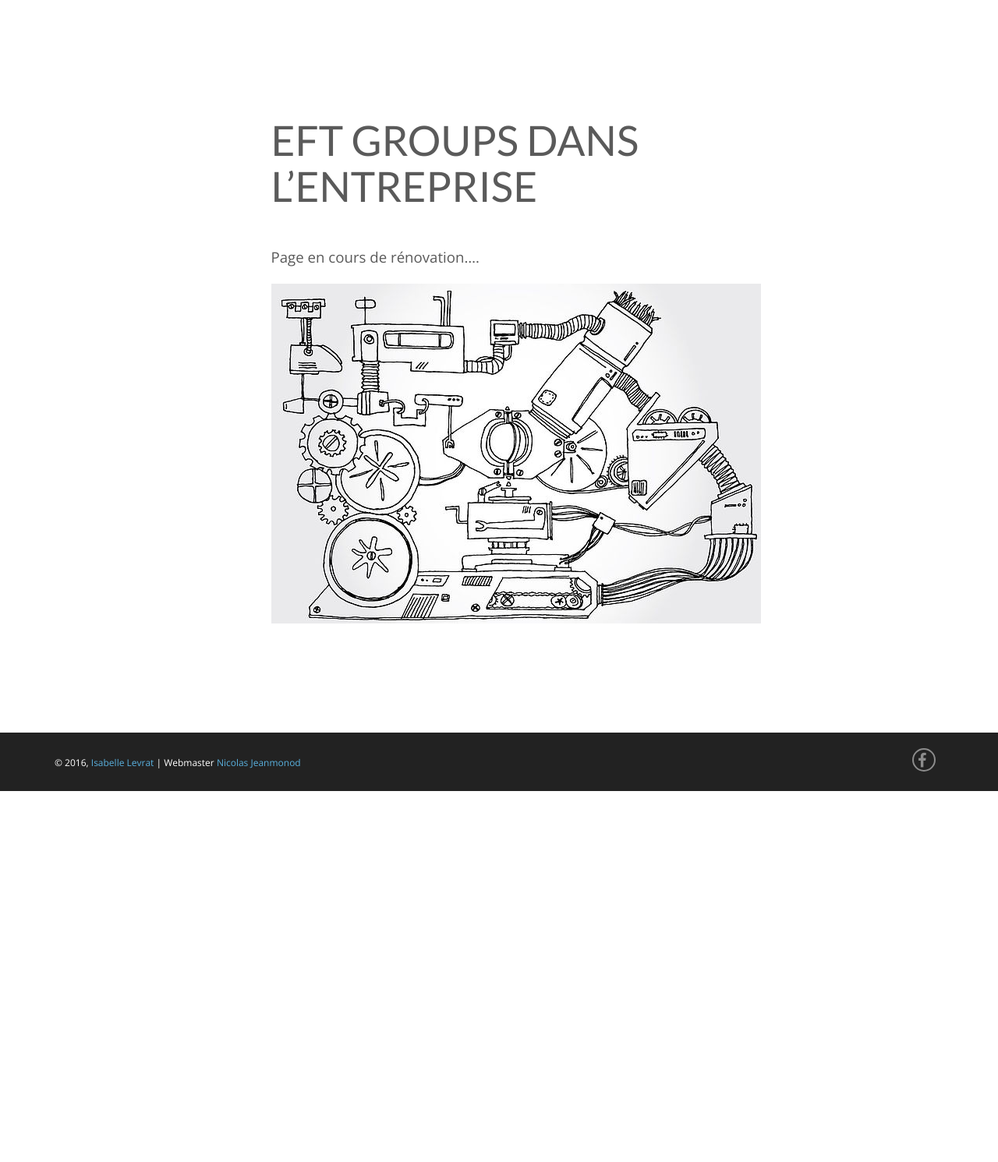
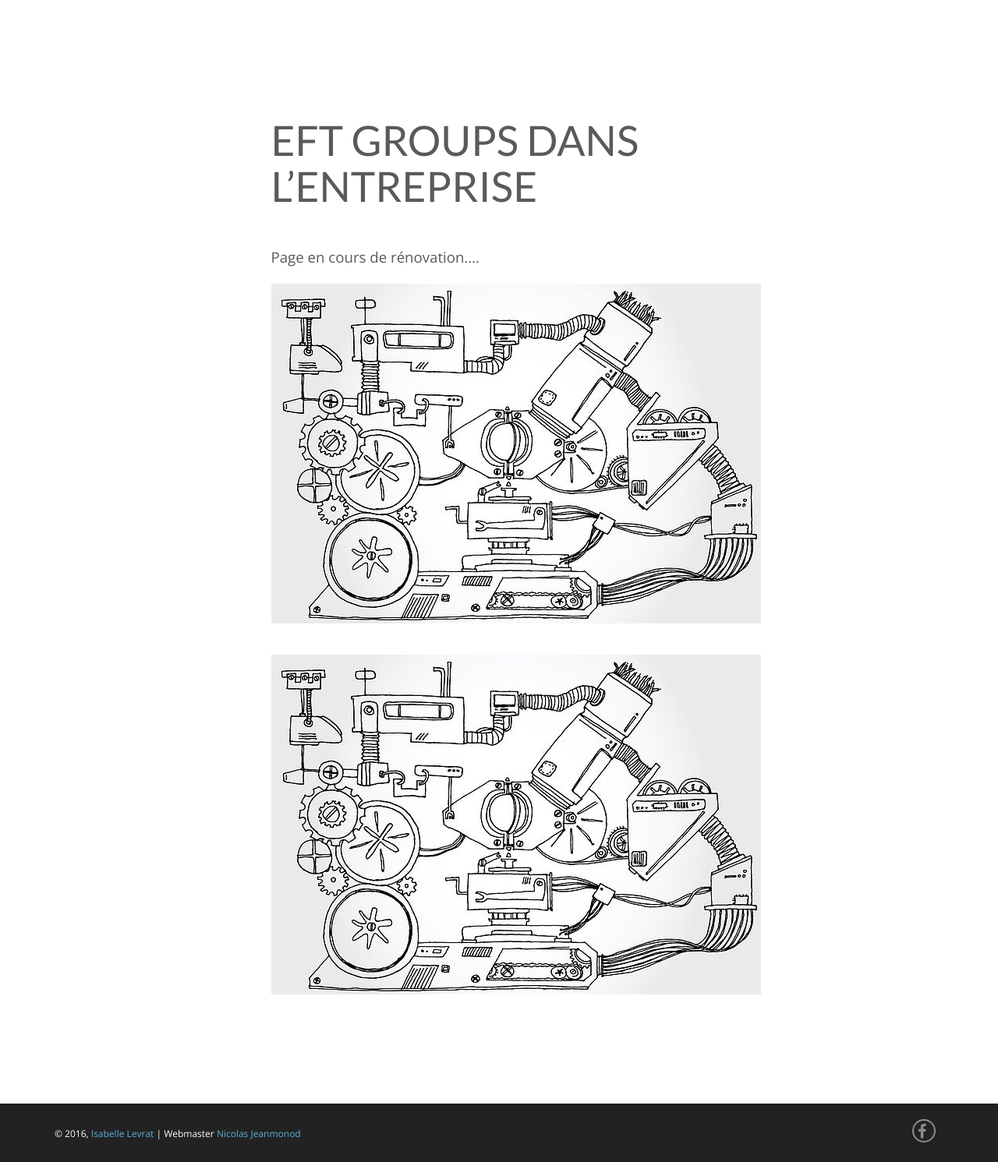
Before and after one commit to efttbthub/eft-tbt-v1-test, a Jekyll site: the page built from 070-eft-groups-dans-l-entreprise.md, in a window 1280 px wide. Shown: the whole page at 78% size. Built offline with Jekyll 4.4.1, drawn with Linux system fonts in a browser that asks for light colours; nearby versions of some CDN libraries; before the commit the page ends 1015 px from its top, so only the background shows below that.

Commit message:
test liens images

```diff
--- a/070-eft-groups-dans-l-entreprise.md
+++ b/070-eft-groups-dans-l-entreprise.md
@@ -1,7 +1,7 @@
 ---
 layout: page
 title: "EFT groups dans l’entreprise"
-permalink: eft-groups-dans-l-entreprise/
+permalink: eft-groups-dans-l-entreprise
 category: applications
 vignette:
   image: images/renovation.jpg
@@ -15,4 +15,6 @@ published: true
 Page en cours de rénovation....
 
 
+![](/images/renovation.jpg)
+
 ![](../images/renovation.jpg)
```
